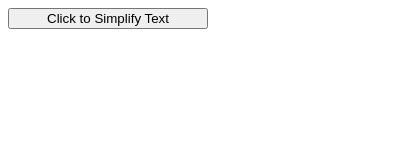
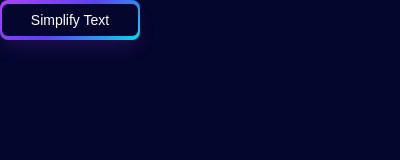
Before and after one commit to dej-h/NLP-Project, a browser extension: page web_extension_eenvoud/popup.html in a window 400 px wide. Drawn offline with Linux system fonts and the light colour scheme.

Commit message:
Feature: fancy button

```diff
--- a/web_extension_eenvoud/popup.html
+++ b/web_extension_eenvoud/popup.html
@@ -1,14 +1,61 @@
 <!DOCTYPE html>
-<html>
+<html lang="en">
 <head>
+    <meta charset="UTF-8">
+    <meta name="viewport" content="width=device-width, initial-scale=1.0">
     <title>Text Extractor</title>
     <style>
-        body { width: 200px; }
-        button { width: 100%; }
+
+        body {
+            margin: 0;
+            padding: 0;
+            width: 140px;
+            height: 40px;
+            display: flex;
+            justify-content: center;
+            align-items: center;
+            background-color: rgb(5, 6, 45);
+        }
+
+        .button-64 {
+            align-items: center;
+            background-image: linear-gradient(144deg, #AF40FF, #5B42F3 50%, #00DDEB);
+            border: 0;
+            border-radius: 8px;
+            box-shadow: rgba(151, 65, 252, 0.2) 0 10px 20px -5px;
+            color: #FFFFFF;
+            display: flex;
+            font-size: 14px;
+            justify-content: center;
+            padding: 2px;
+            min-width: 140px;
+            max-width: 140px;
+            height: 40px;
+            cursor: pointer;
+            transition: background-color 300ms, box-shadow 300ms;
+        }
+
+        .button-64 span {
+            background-color: rgb(5, 6, 45);
+            padding: 8px 12px;
+            border-radius: 6px;
+            width: 100%;
+            text-align: center;
+        }
+
+        .button-64:hover span {
+            background: none;
+        }
+
+        /* Hover effect */
+        .button-64:hover {
+            background-image: linear-gradient(144deg, #AF40FF, #5B42F3 60%, #00DDEB);
+            box-shadow: rgba(151, 65, 252, 0.4) 0 15px 30px -5px;
+        }
     </style>
 </head>
 <body>
-    <button id="extract">Click to Simplify Text</button>
+    <button id="extract" class="button-64" role="button"><span class="text">Simplify Text</span></button>
     <script src="popup.js"></script>
 </body>
 </html>
```
